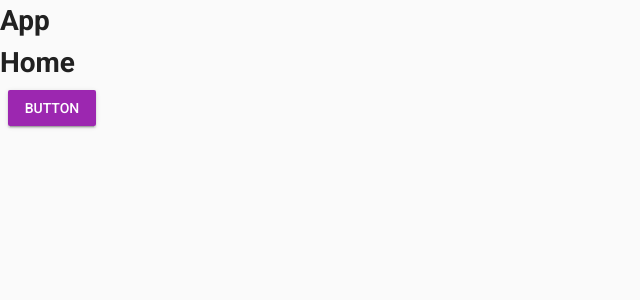
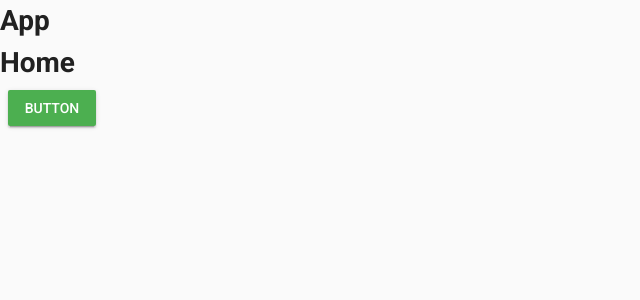
Before and after one commit to Easybuoy/vue-share, a Vue app in the folder client/: page / in a window 1280 px wide. Shown: the top 300 px of the page, without its empty margins (0-640 px from the left). Built offline with nearby package versions, Linux system fonts and the light colour scheme.

Commit message:
add vuetify

```diff
--- a/client/src/components/Home.vue
+++ b/client/src/components/Home.vue
@@ -1,7 +1,7 @@
 <template>
   <div>
     <h1>Home</h1>
-    <v-btn color="primary">Button</v-btn>
+    <v-btn color="success">Button</v-btn>
   </div>
 </template>
 
```
